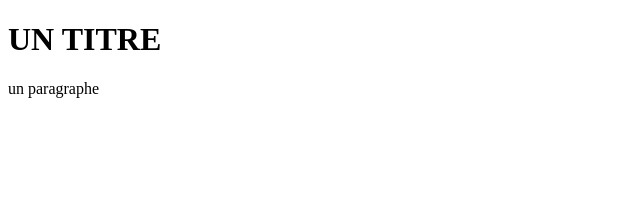
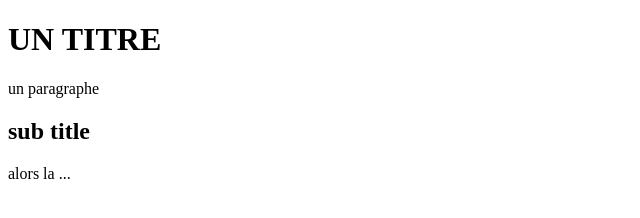
Before and after one commit to Denidenisa/first_repo, a plain HTML site: page index.html in a window 1280 px wide. Shown: the whole page, without its empty margins (0-640 px from the left). Drawn offline with Linux system fonts and the light colour scheme.

Commit message:
Update index.html

```diff
--- a/index.html
+++ b/index.html
@@ -3,10 +3,12 @@
 <head>
   <meta charset="UTF-8">
   <meta name="viewport" content="width=device-width, initial-scale=1.0">
-  <title>Document</title>
+  <title>un autre titre</title>
 </head>
 <body>
   <h1>UN TITRE</h1>
   <p> un  paragraphe</p>
+  <h2>sub title</h2>
+  <p>alors la ... </p>
 </body>
 </html>
```
